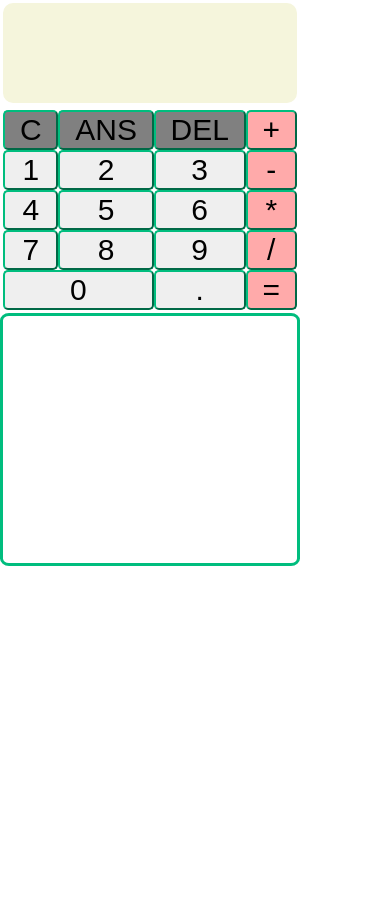
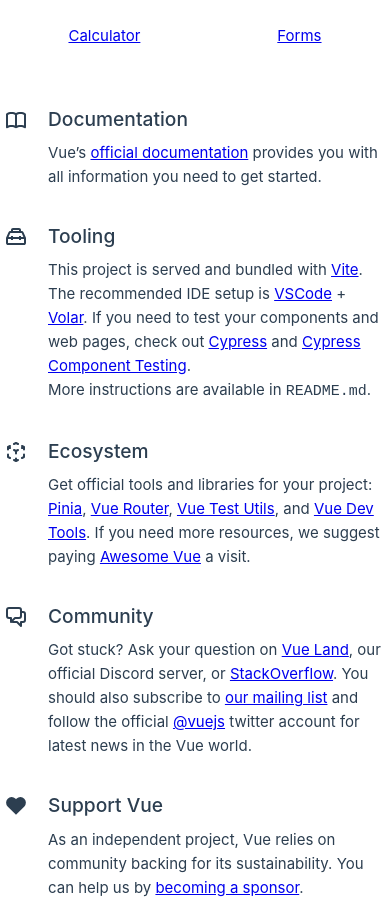
Before and after one commit to haruixu/idatt2105, a Vue app in the folder øving3/calculator-v2/: page / in a window 390 px wide. Before the commit the page ends 844 px from the top, so only its background shows below. Built offline with nearby package versions, Linux system fonts and the light colour scheme.

Commit message:
Extracted calculator and form components into views and added routerlinks in app

```diff
--- a/øving3/calculator-v2/src/App.vue
+++ b/øving3/calculator-v2/src/App.vue
@@ -1,27 +1,53 @@
 <template>
-  <Calculator class="calculator" @calculate="addToLog"/>
-  <Log class="log" :equation-log="log" />
+    <nav>
+      <RouterLink to="/calculator">Calculator</RouterLink>
+      <RouterLink to="/registration">Forms</RouterLink>
+    </nav>
+    <RouterView />
 </template>
 
 <style scoped>
-.calculator, .log {
-  /*Flex and width doesn't seem to affect the final layout, but keeping it to show possibility*/
-  flex: 1; /*ensure both components take equal height */
-  width: 100%; /*both components take 100% width of the parent container */
-  border-radius: 3%;
-  max-width: 300px;
+template {
+  display: flex;
+  flex-direction: column;
+  align-items: center;
+  justify-content: center;
+  height: 100vh;
 }
+
+nav {
+  display: flex;
+  flex-direction: row;
+  align-items: center;
+  justify-content: center;
+  position: absolute;
+  top: 0;
+  left: 0;
+  right: 0;
+  padding: 1rem 0; /* Add padding for better appearance */
+  z-index: 1000; /* Ensure it's on top of other elements */
+}
+nav a.router-link-exact-active {
+  font-weight: bold; /* Highlight the active link */
+}
+
+@media (max-width: 600px) {
+  nav {
+    flex-direction: row;
+    position: relative;
+    justify-content: space-around;
+    width: 100%;
+  }
+
+  nav a {
+    margin: 0.5rem; /* Reduce margin for smaller screens */
+  }
+}
+
 </style>
 
 <script setup lang="ts">
-import Calculator from '@/components/Calculator.vue';
-import Log from '@/components/Log.vue'
-import { ref } from 'vue'
-
-const log = ref([] as string[]);
-const addToLog = (expression: string) => {
-  log.value.unshift(expression);
-};
+  import { RouterLink, RouterView } from 'vue-router'
 </script>
 
 <!--
--- /dev/null
+++ b/øving3/calculator-v2/src/views/CalculatorView.vue
@@ -0,0 +1,25 @@
+<template>
+  <Calculator class="calculator" @calculate="addToLog"/>
+  <Log class="log" :equation-log="log" />
+</template>
+
+<style scoped>
+.calculator, .log {
+  /*Flex and width doesn't seem to affect the final layout, but keeping it to show possibility*/
+  flex: 1; /*ensure both components take equal height */
+  width: 100%; /*both components take 100% width of the parent container */
+  border-radius: 3%;
+  max-width: 300px;
+}
+</style>
+
+<script setup lang="ts">
+import Calculator from '@/components/Calculator.vue';
+import Log from '@/components/Log.vue'
+import { ref } from 'vue'
+
+const log = ref([] as string[]);
+const addToLog = (expression: string) => {
+  log.value.unshift(expression);
+};
+</script>
--- /dev/null
+++ b/øving3/calculator-v2/src/views/RegistrationView.vue
@@ -0,0 +1,12 @@
+<template>
+  <SimpleForm></SimpleForm>
+</template>
+
+<style scoped>
+
+</style>
+
+
+<script setup lang="ts">
+import SimpleForm from "@/components/SimpleForm.vue";
+</script>
```
